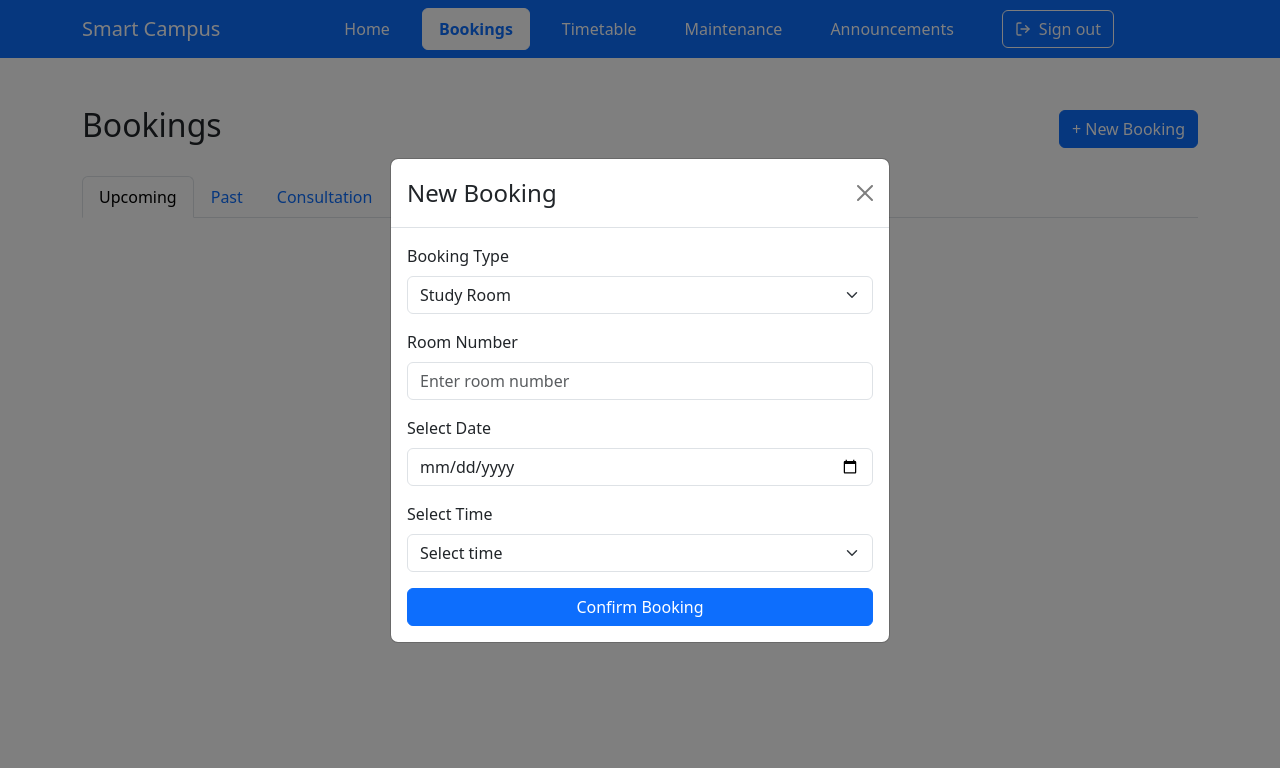
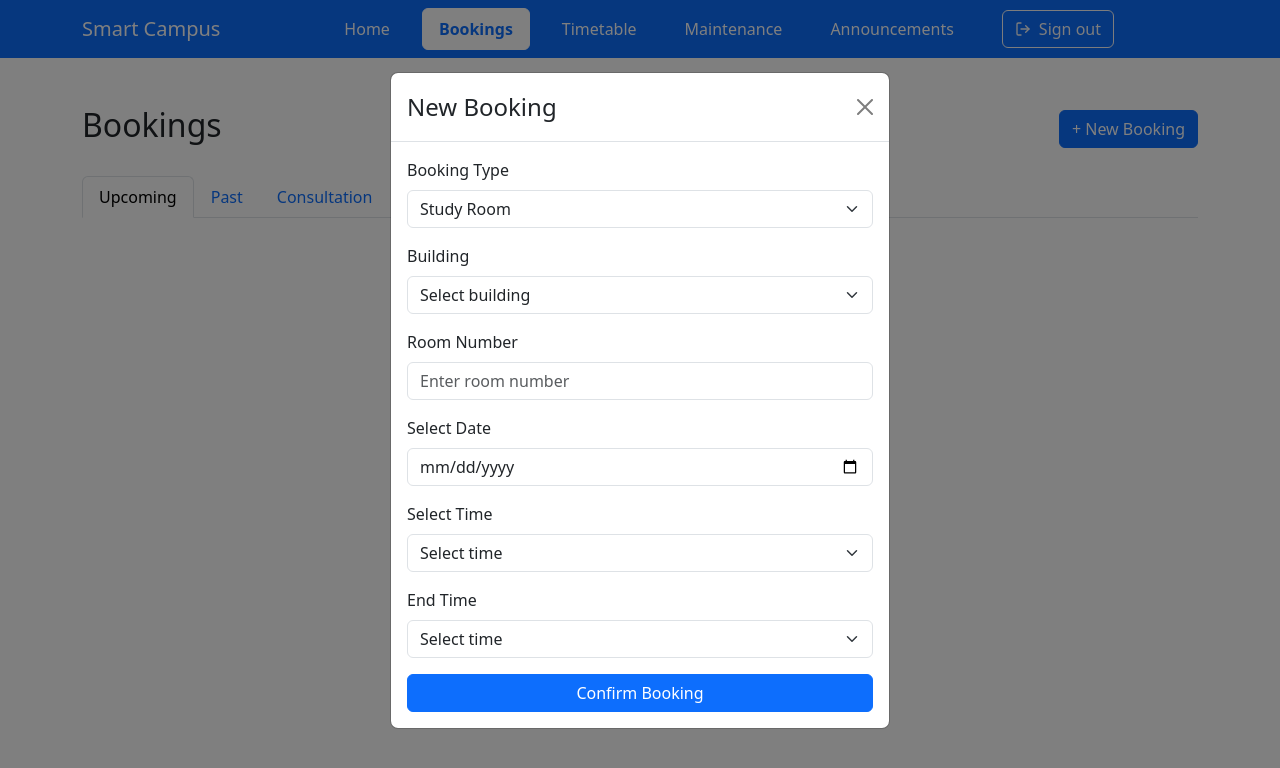
Before and after one commit to Ziyanda20/smartcampus, a React (Create React App) app: page /booking-lecturer in a window 1280 px wide. Both pictures are taken after a click on the button "+ New Booking". Shown: the top 768 px of the page. Built offline with nearby package versions, Linux system fonts and the light colour scheme.

Commit message:
added buildings on booking and maintenance

```diff
--- a/src/components/Bookings.js
+++ b/src/components/Bookings.js
@@ -3,7 +3,7 @@ import { Modal, Button, Tabs, Tab, Badge, Spinner, Form } from 'react-bootstrap'
 import Navbar from '../components/NavBar';
 
 export default function Bookings() {
-  const [key, setKey] = useState ('upcoming');
+  const [key, setKey] = useState('upcoming');
   const [isModalOpen, setIsModalOpen] = useState(false);
   const [bookingType, setBookingType] = useState('appointment');
   const [bookings, setBookings] = useState([]);
@@ -12,6 +12,8 @@ export default function Bookings() {
   const [lecturerName, setLecturerName] = useState('');
   const [selectedDate, setSelectedDate] = useState('');
   const [selectedTime, setSelectedTime] = useState('');
+  const [selectedBuilding, setSelectedBuilding] = useState('');
+  const [selectedEndTime, setSelectedEndTime] = useState('');
 
   const handleNewBooking = (e) => {
     e.preventDefault();
@@ -22,9 +24,10 @@ export default function Bookings() {
       name:
         bookingType === "appointment"
           ? `Appointment with ${lecturerName}`
-          : "Study Room",
+          : `Study Room - ${selectedBuilding}`,
       date: selectedDate,
       time: selectedTime,
+      endTime: selectedEndTime,
       status: "Pending",
     };
 
@@ -35,6 +38,8 @@ export default function Bookings() {
     setLecturerName('');
     setSelectedDate('');
     setSelectedTime('');
+    setSelectedBuilding('');
+    setSelectedEndTime('');
   };
 
   const handleCancelBooking = (id) => {
@@ -154,6 +159,22 @@ export default function Bookings() {
                 </Form.Group>
               )}
 
+              {bookingType === "study-room" && (
+                <Form.Group className="mb-3">
+                  <Form.Label>Select Building</Form.Label>
+                  <Form.Select
+                    value={selectedBuilding}
+                    onChange={(e) => setSelectedBuilding(e.target.value)}
+                    required
+                  >
+                    <option value="">Select building</option>
+                    <option>10-138</option>
+                    <option>14-1108</option>
+                    <option>10-G34</option>
+                  </Form.Select>
+                </Form.Group>
+              )}
+
               <Form.Group className="mb-3">
                 <Form.Label>Select Date</Form.Label>
                 <Form.Control
@@ -181,6 +202,26 @@ export default function Bookings() {
                 </Form.Select>
               </Form.Group>
 
+              <Form.Group className="mb-3">
+                <Form.Label>End Time</Form.Label>
+                <Form.Select
+                  value={selectedEndTime}
+                  onChange={(e) => setSelectedEndTime(e.target.value)}
+                  required
+                >
+                  <option value="">Select time</option>
+                  <option>09:00 AM</option>
+                  <option>10:00 AM</option>
+                  <option>11:00 AM</option>
+                  <option>12:00 PM</option>
+                  <option>13:00 PM</option>
+                  <option>14:00 PM</option>
+                  <option>15:00 PM</option>
+                  <option>16:00 PM</option>
+                  <option>17:00 PM</option>
+                </Form.Select>
+              </Form.Group>
+
               <Button type="submit" variant="primary" className="w-100">
                 Confirm Booking
               </Button>
--- a/src/components/Lecturer/BookingsLecturer.js
+++ b/src/components/Lecturer/BookingsLecturer.js
@@ -10,8 +10,10 @@ export default function BookingsLecturer() {
   const [isLoading, setIsLoading] = useState(false);
 
   const [roomNumber, setRoomNumber] = useState("");
+  const [building, setBuilding] = useState(""); // New state
   const [selectedDate, setSelectedDate] = useState("");
   const [selectedTime, setSelectedTime] = useState("");
+  const [selectedEndTime, setSelectedEndTime] = useState("");
 
   const [consultationBookings, setConsultationBookings] = useState([
     {
@@ -39,17 +41,22 @@ export default function BookingsLecturer() {
       id: bookings.length + 1,
       type: bookingType,
       room: roomNumber,
+      building: building,
       date: selectedDate,
       time: selectedTime,
+      endTime: selectedEndTime,
       status: "Pending",
     };
 
     setBookings([...bookings, newBooking]);
     setIsModalOpen(false);
 
+    // Reset fields
     setRoomNumber("");
+    setBuilding("");
     setSelectedDate("");
     setSelectedTime("");
+    setSelectedEndTime("");
   };
 
   const handleCancelBooking = (id) => {
@@ -101,7 +108,7 @@ export default function BookingsLecturer() {
                   className="border rounded p-3 mb-3 d-flex justify-content-between align-items-center"
                 >
                   <div>
-                    <h5>{`Study Room ${booking.room}`}</h5>
+                    <h5>{`Study Room ${booking.room} (${booking.building})`}</h5>
                     <p className="mb-1">{booking.date}</p>
                     <small>{booking.time}</small>
                   </div>
@@ -139,7 +146,7 @@ export default function BookingsLecturer() {
                   className="border rounded p-3 mb-3 d-flex justify-content-between align-items-center"
                 >
                   <div>
-                    <h5>{`Study Room ${booking.room}`}</h5>
+                    <h5>{`Study Room ${booking.room} (${booking.building})`}</h5>
                     <p className="mb-1">{booking.date}</p>
                     <small>{booking.time}</small>
                   </div>
@@ -224,6 +231,21 @@ export default function BookingsLecturer() {
               </Form.Group>
 
               <Form.Group className="mb-3">
+                <Form.Label>Building</Form.Label>
+                <Form.Select
+                  value={building}
+                  onChange={(e) => setBuilding(e.target.value)}
+                  required
+                >
+                  <option value="">Select building</option>
+                  <option value="Main Campus Building A">Main Campus Building A</option>
+                  <option value="Science Block">Science Block</option>
+                  <option value="Library Complex">Library Complex</option>
+                  <option value="Engineering Hall">Engineering Hall</option>
+                </Form.Select>
+              </Form.Group>
+
+              <Form.Group className="mb-3">
                 <Form.Label>Room Number</Form.Label>
                 <Form.Control
                   type="text"
@@ -264,6 +286,26 @@ export default function BookingsLecturer() {
                 </Form.Select>
               </Form.Group>
 
+              <Form.Group className="mb-3">
+                <Form.Label>End Time</Form.Label>
+                <Form.Select
+                  value={selectedEndTime}
+                  onChange={(e) => setSelectedEndTime(e.target.value)}
+                  required
+                >
+                  <option value="">Select time</option>
+                  <option>09:00 AM</option>
+                  <option>10:00 AM</option>
+                  <option>11:00 AM</option>
+                  <option>12:00 PM</option>
+                  <option>13:00 PM</option>
+                  <option>14:00 PM</option>
+                  <option>15:00 PM</option>
+                  <option>16:00 PM</option>
+                  <option>17:00 PM</option>
+                </Form.Select>
+              </Form.Group>
+
               <Button type="submit" variant="primary" className="w-100">
                 Confirm Booking
               </Button>
--- a/src/components/Lecturer/MaintenanceLecturer.js
+++ b/src/components/Lecturer/MaintenanceLecturer.js
@@ -1,7 +1,6 @@
 import React, { useState } from "react";
 import { Modal, Button, Badge, Table, Tabs, Tab, Form } from "react-bootstrap";
 import LecturerNavBar from "./LecturerNavBar";
-
 
 const formatDate = (dateStr) => new Date(dateStr).toLocaleDateString();
 
@@ -29,6 +28,7 @@ export default function Maintenance() {
     {
       id: 1,
       location: "Room 101",
+      building: "Building A",
       issueType: "Leaking tap",
       priority: "High",
       status: "pending",
@@ -38,6 +38,7 @@ export default function Maintenance() {
     {
       id: 2,
       location: "Lab A",
+      building: "Building B",
       issueType: "Broken projector",
       priority: "Critical",
       status: "completed",
@@ -47,6 +48,7 @@ export default function Maintenance() {
     {
       id: 3,
       location: "Library",
+      building: "Building C",
       issueType: "Aircon not working",
       priority: "Medium",
       status: "in-progress",
@@ -57,6 +59,7 @@ export default function Maintenance() {
 
   const [formData, setFormData] = useState({
     location: "",
+    building: "Building A",
     issueType: "",
     priority: "Low",
   });
@@ -70,6 +73,7 @@ export default function Maintenance() {
     const newRequest = {
       id: Date.now(),
       location: formData.location,
+      building: formData.building,
       issueType: formData.issueType,
       priority: formData.priority,
       status: "pending",
@@ -77,7 +81,7 @@ export default function Maintenance() {
       completionDate: null,
     };
     setRequests((prev) => [newRequest, ...prev]);
-    setFormData({ location: "", issueType: "", priority: "Low" });
+    setFormData({ location: "", building: "Building A", issueType: "", priority: "Low" });
     setIsModalOpen(false);
     setShowSuccess(true);
     setTimeout(() => setShowSuccess(false), 3000);
@@ -94,6 +98,7 @@ export default function Maintenance() {
       <thead>
         <tr>
           <th>Location</th>
+          <th>Building</th>
           <th>Issue Type</th>
           <th>Priority</th>
           <th>Submitted</th>
@@ -104,6 +109,7 @@ export default function Maintenance() {
         {requests.map((req) => (
           <tr key={req.id}>
             <td>{req.location}</td>
+            <td>{req.building}</td>
             <td>{req.issueType}</td>
             <td>
               <Badge bg={getBadgeVariant(req.priority)}>{req.priority}</Badge>
@@ -123,8 +129,8 @@ export default function Maintenance() {
   );
 
   return (
-
-    <><LecturerNavBar/>
+    <>
+      <LecturerNavBar />
 
       <div className="container mt-4">
         <h2 className="mb-4">Maintenance Requests</h2>
@@ -196,6 +202,21 @@ export default function Maintenance() {
               </Form.Group>
 
               <Form.Group className="mb-3">
+                <Form.Label>Building</Form.Label>
+                <Form.Select
+                  name="building"
+                  value={formData.building}
+                  onChange={handleInputChange}
+                >
+                  <option>10-138</option>
+                  <option>10-LG66</option>
+                  <option>13-G33</option>
+                  <option>14-1107</option>
+
+                </Form.Select>
+              </Form.Group>
+
+              <Form.Group className="mb-3">
                 <Form.Label>Issue Type</Form.Label>
                 <Form.Control
                   type="text"
--- a/src/components/Maintenance.js
+++ b/src/components/Maintenance.js
@@ -1,7 +1,6 @@
 import React, { useState } from "react";
 import { Modal, Button, Badge, Table, Tabs, Tab, Form } from "react-bootstrap";
 import NavBar from "../components/NavBar";
-
 
 const formatDate = (dateStr) => new Date(dateStr).toLocaleDateString();
 
@@ -28,6 +27,7 @@ export default function Maintenance() {
   const [requests, setRequests] = useState([
     {
       id: 1,
+      building: "Main Building",
       location: "Room 101",
       issueType: "Leaking tap",
       priority: "High",
@@ -37,6 +37,7 @@ export default function Maintenance() {
     },
     {
       id: 2,
+      building: "Science Block",
       location: "Lab A",
       issueType: "Broken projector",
       priority: "Critical",
@@ -46,7 +47,8 @@ export default function Maintenance() {
     },
     {
       id: 3,
-      location: "Library",
+      building: "Library",
+      location: "Library Room 2",
       issueType: "Aircon not working",
       priority: "Medium",
       status: "in-progress",
@@ -56,6 +58,7 @@ export default function Maintenance() {
   ]);
 
   const [formData, setFormData] = useState({
+    building: "",
     location: "",
     issueType: "",
     priority: "Low",
@@ -69,6 +72,7 @@ export default function Maintenance() {
   const handleSubmit = () => {
     const newRequest = {
       id: Date.now(),
+      building: formData.building,
       location: formData.location,
       issueType: formData.issueType,
       priority: formData.priority,
@@ -77,7 +81,7 @@ export default function Maintenance() {
       completionDate: null,
     };
     setRequests((prev) => [newRequest, ...prev]);
-    setFormData({ location: "", issueType: "", priority: "Low" });
+    setFormData({ building: "", location: "", issueType: "", priority: "Low" });
     setIsModalOpen(false);
     setShowSuccess(true);
     setTimeout(() => setShowSuccess(false), 3000);
@@ -93,6 +97,7 @@ export default function Maintenance() {
     <Table striped bordered hover>
       <thead>
         <tr>
+          <th>Building</th>
           <th>Location</th>
           <th>Issue Type</th>
           <th>Priority</th>
@@ -103,6 +108,7 @@ export default function Maintenance() {
       <tbody>
         {requests.map((req) => (
           <tr key={req.id}>
+            <td>{req.building}</td>
             <td>{req.location}</td>
             <td>{req.issueType}</td>
             <td>
@@ -123,9 +129,8 @@ export default function Maintenance() {
   );
 
   return (
-
-    <><NavBar/>
-
+    <>
+      <NavBar />
       <div className="container mt-4">
         <h2 className="mb-4">Maintenance Requests</h2>
 
@@ -185,13 +190,29 @@ export default function Maintenance() {
           <Modal.Body>
             <Form>
               <Form.Group className="mb-3">
+                <Form.Label>Building</Form.Label>
+                <Form.Select
+                  name="building"
+                  value={formData.building}
+                  onChange={handleInputChange}
+                >
+                  <option value="">-- Select a Building --</option>
+                  <option>Main Building</option>
+                  <option>Science Block</option>
+                  <option>Library</option>
+                  <option>Engineering Block</option>
+                  <option>Admin Block</option>
+                </Form.Select>
+              </Form.Group>
+
+              <Form.Group className="mb-3">
                 <Form.Label>Location</Form.Label>
                 <Form.Control
                   type="text"
                   name="location"
                   value={formData.location}
                   onChange={handleInputChange}
-                placeholder="Enter location"
+                  placeholder="Enter specific room or area"
                 />
               </Form.Group>
 
```
Lines whose indentation alone changed are shown as unchanged.
